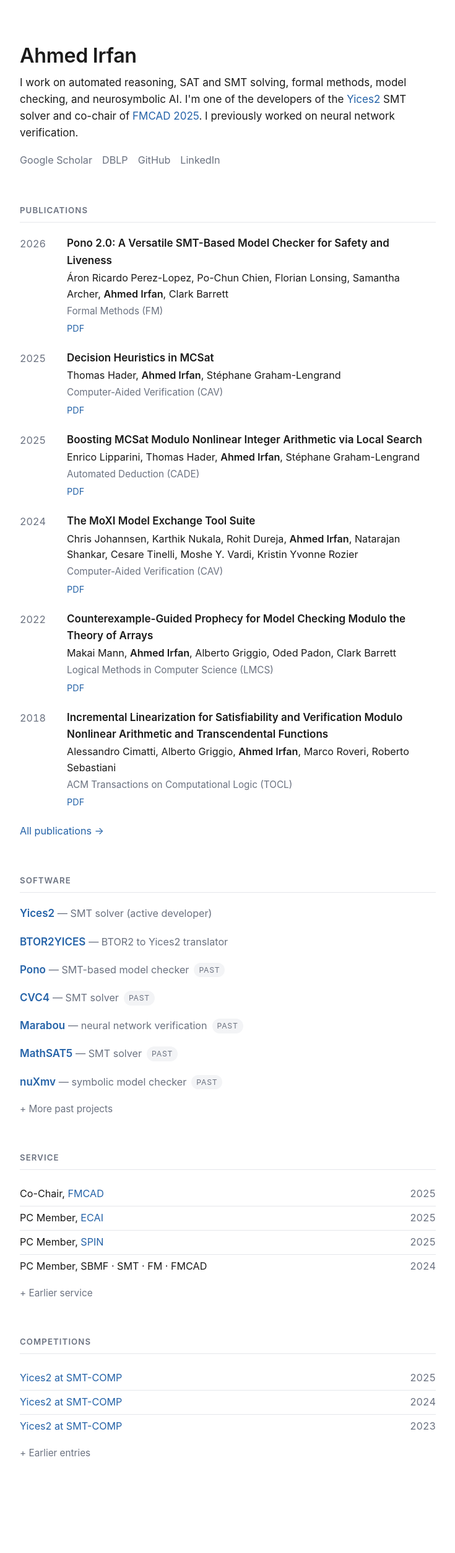
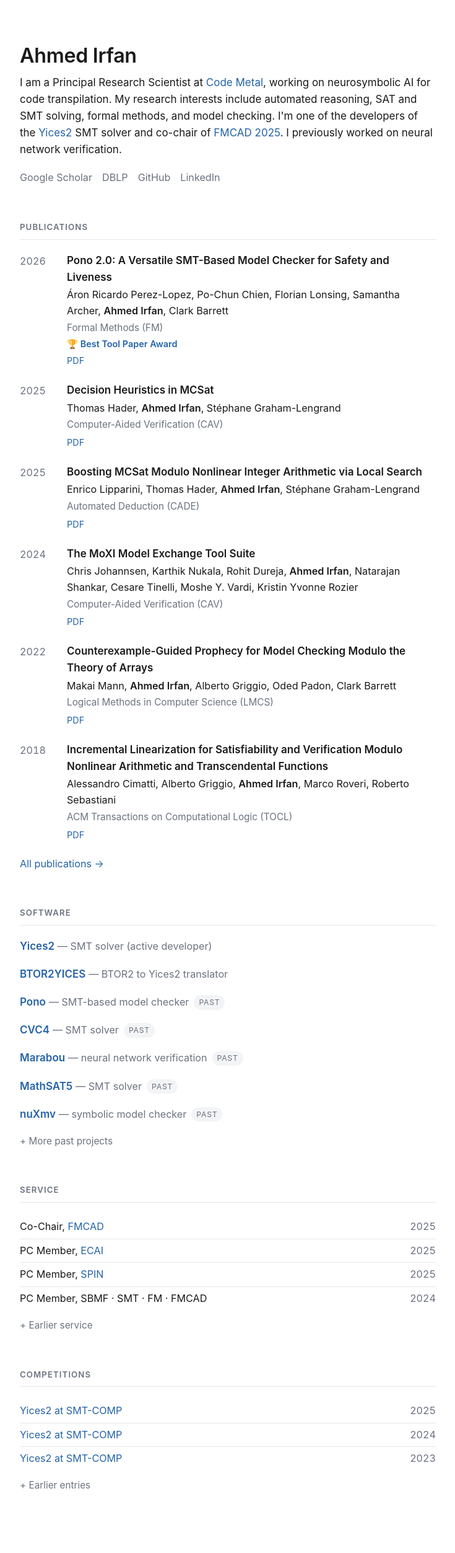
Before and after one commit to ahmed-irfan/ahmed-irfan.github.io, a Jekyll site: the page built from index.md, in a window 1280 px wide. Shown: the whole page at 62% size, without its empty margins (272-1007 px from the left). Built offline with Jekyll 4.4.1, drawn with Linux system fonts in a browser that asks for light colours; before the commit the page ends 2452 px from its top, so only the background shows below that.

Commit message:
Update bio with Code Metal role, add Best Tool Paper Award to Pono 2.0
Co-Authored-By: Claude Sonnet 4.6 <noreply@anthropic.com>

```diff
--- a/_data/publications.yml
+++ b/_data/publications.yml
@@ -11,6 +11,7 @@
   title: "Pono 2.0: A Versatile SMT-Based Model Checker for Safety and Liveness"
   authors: ["Áron Ricardo Perez-Lopez", "Po-Chun Chien", "Florian Lonsing", "Samantha Archer", "Ahmed Irfan", "Clark Barrett"]
   venue: "Formal Methods (FM)"
+  award: "Best Tool Paper Award"
   selected: true
   links:
     - { label: PDF, url: papers/fm26.pdf }
--- a/_includes/pub.html
+++ b/_includes/pub.html
@@ -4,6 +4,7 @@
     <div class="title">{{ include.pub.title }}</div>
     <div class="authors">{% if include.pub.authors %}{% for author in include.pub.authors %}{% if author == site.me_name %}<span class="me">{{ author }}</span>{% else %}{{ author }}{% endif %}{% unless forloop.last %}, {% endunless %}{% endfor %}{% else %}{{ include.pub.byline }}{% endif %}</div>
     <div class="venue">{{ include.pub.venue }}</div>
+    {% if include.pub.award %}<div class="award">🏆 {{ include.pub.award }}</div>{% endif %}
     {% if include.pub.links %}<div class="links">{% for link in include.pub.links %}<a href="{{ link.url }}">{{ link.label }}</a>{% endfor %}</div>{% endif %}
   </div>
 </div>
--- a/assets/css/style.css
+++ b/assets/css/style.css
@@ -120,6 +120,12 @@ h2.year-header {
   color: var(--muted);
   margin-top: 2px;
 }
+.pub .award {
+  font-size: 0.85rem;
+  color: var(--accent);
+  font-weight: 600;
+  margin-top: 2px;
+}
 .pub .links {
   font-size: 0.85rem;
   margin-top: 4px;
--- a/index.md
+++ b/index.md
@@ -6,8 +6,10 @@ title: Ahmed Irfan
 <header>
   <h1>Ahmed Irfan</h1>
   <p class="bio">
-    I work on automated reasoning, SAT and SMT solving, formal methods,
-    model checking, and neurosymbolic AI. I'm one of the developers of the
+    I am a Principal Research Scientist at <a href="https://codemetal.ai">Code Metal</a>,
+    working on neurosymbolic AI for code transpilation. My research interests include
+    automated reasoning, SAT and SMT solving, formal methods, and model checking.
+    I'm one of the developers of the
     <a href="https://yices.csl.sri.com">Yices2</a> SMT solver and co-chair of
     <a href="https://fmcad.forsyte.at/FMCAD25/">FMCAD 2025</a>. I previously
     worked on neural network verification.
```
